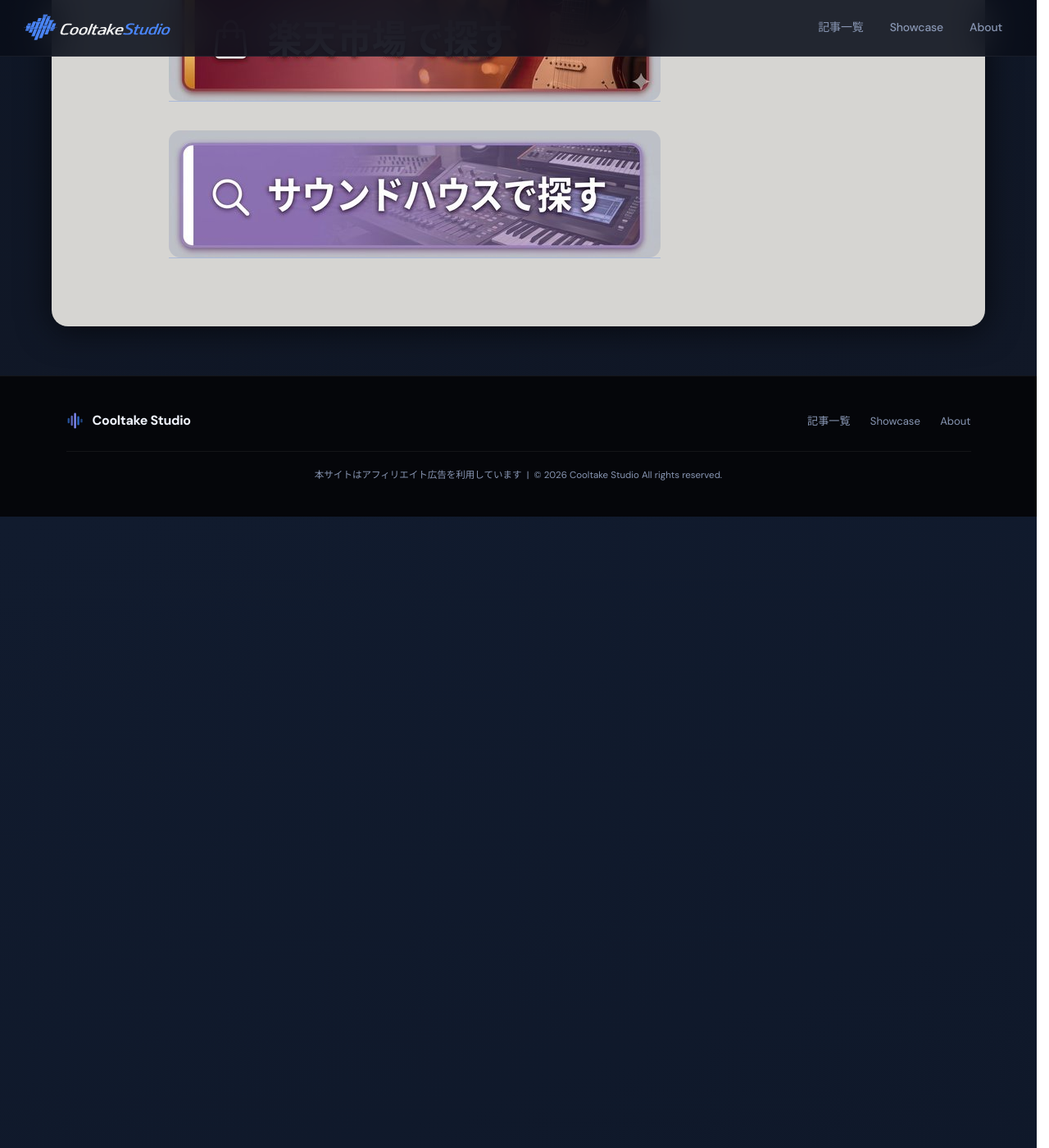
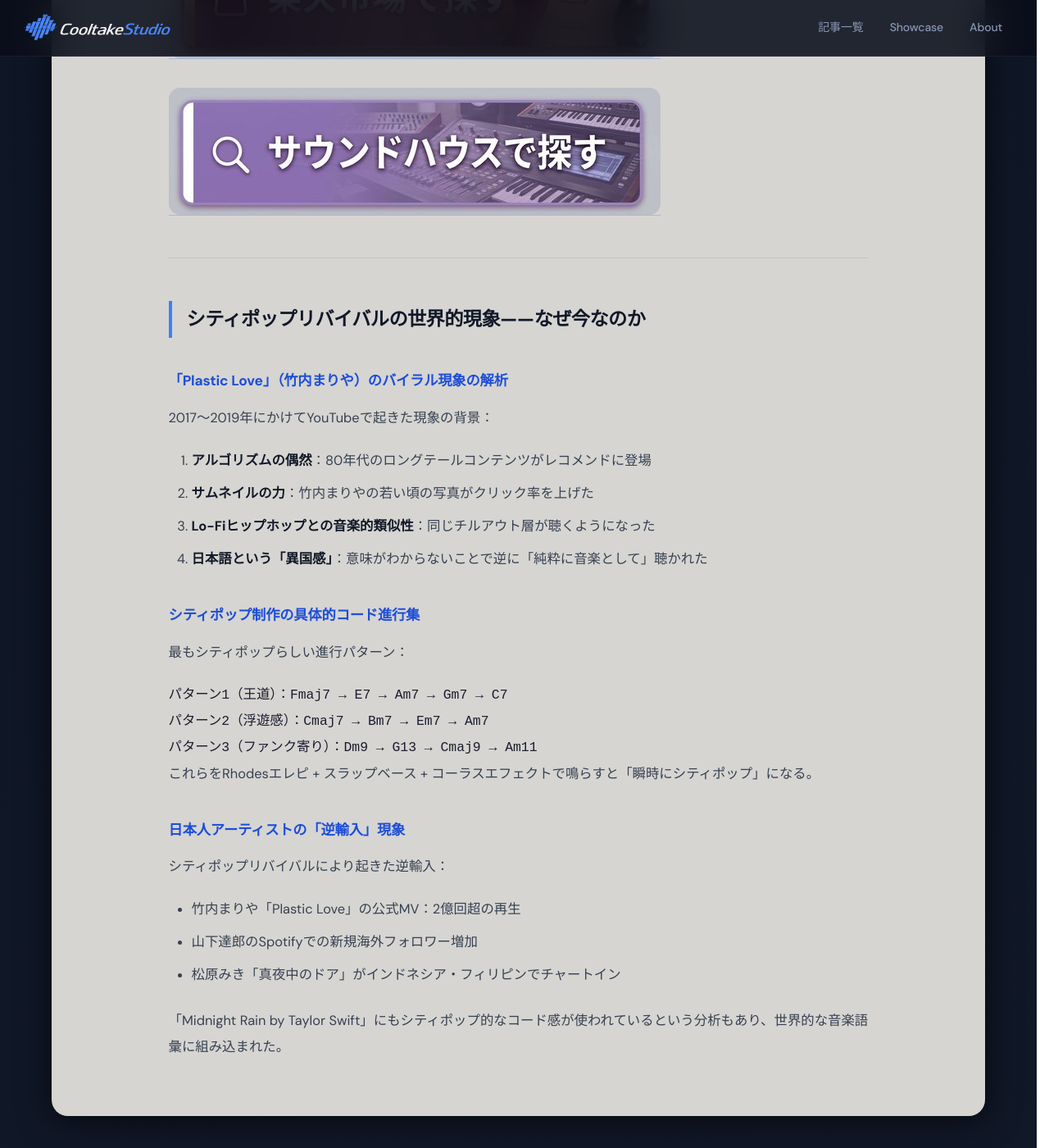
Before and after one commit to cooltake/cooltake-staging, a Jekyll site: the page built from _posts/2026-05-30-japan-music-15-city-pop-revival.md, in a window 1280 px wide and 1400 px high, scrolled down 4419 px. Shown: the whole window at 82% size. Built offline with Jekyll 4.4.1, drawn with Linux system fonts in a browser that asks for light colours; some web fonts are replaced; some of the changed text lies outside the part shown.

Commit message:
fix: fix affiliate links and add deep-dive content to japan music series

````diff
--- a/_posts/2026-05-30-japan-music-15-city-pop-revival.md
+++ b/_posts/2026-05-30-japan-music-15-city-pop-revival.md
@@ -81,7 +80,7 @@
 ### 必要な機材・プラグイン
 
 <div style="margin:1.5rem 0;">
-<a href="https://h.accesstrade.net/sp/cc?rk=0100pdhv00n9hy" rel="nofollow" referrerpolicy="no-referrer-when-downgrade" style="display:inline-block;text-decoration:none;">
+<a href="https://h.accesstrade.net/sp/cc?rk=0100pdhv00n9hy&url=https%3A%2F%2Fwww.soundhouse.co.jp%2Fsearch%2Findex%3Fs_category_cd%3D120%26s_maker_cd%3D%26s_search_all%3D%26s_ord%3D" rel="nofollow" referrerpolicy="no-referrer-when-downgrade" style="display:inline-block;text-decoration:none;">
 <img src="/assets/images/btn-soundhouse.jpg" alt="サウンドハウスで探す" width="600" height="155" style="max-width:100%;height:auto;border-radius:14px;display:block;">
 </a>
 </div>
@@ -92,7 +91,7 @@
 - **アコースティックギター**：カッティングとアルペジオ
 
 <div style="margin:1.5rem 0;">
-<a href="https://hb.afl.rakuten.co.jp/ichiba/2c3fa5a0.94ef6741.2c3fa5a1.98b5e1ce/?pc=https%3A%2F%2Fsearch.rakuten.co.jp%2Fsearch%2Fmall%2F%25E3%2582%A2%25E3%2582%B3%25E3%2583%BC%25E3%2582%B9%25E3%2583%86%25E3%2582%A3%25E3%2583%83%25E3%2582%AF%25E3%2582%AE%25E3%2582%BF%25E3%2583%BC%2F" rel="nofollow" referrerpolicy="no-referrer-when-downgrade" style="display:inline-block;text-decoration:none;">
+<a href="https://hb.afl.rakuten.co.jp/ichiba/54518dd8.3792440a.54518dd9.03b99be4/?pc=https%3A%2F%2Fsearch.rakuten.co.jp%2Fsearch%2Fmall%2F%25E3%2582%A2%25E3%2582%B3%25E3%2583%BC%25E3%2582%B9%25E3%2583%86%25E3%2582%A3%25E3%2583%83%25E3%2582%AF%25E3%2582%AE%25E3%2582%BF%25E3%2583%BC%2F" rel="nofollow" referrerpolicy="no-referrer-when-downgrade" style="display:inline-block;text-decoration:none;">
 <img src="/assets/images/btn-rakuten.jpg" alt="楽天市場で探す" width="600" height="155" style="max-width:100%;height:auto;border-radius:14px;display:block;">
 </a>
 </div>
@@ -112,7 +111,7 @@
 ### 関連アルバム・CDを探す
 
 <div style="margin:1.5rem 0;">
-<a href="https://hb.afl.rakuten.co.jp/ichiba/2c3fa5a0.94ef6741.2c3fa5a1.98b5e1ce/?pc=https%3A//search.rakuten.co.jp/search/mall/%E5%B1%B1%E4%B8%8B%E9%81%94%E9%83%8E%2B%E7%AB%B9%E5%86%85%E3%81%BE%E3%82%8A%E3%82%84%2B%E3%82%B7%E3%83%86%E3%82%A3%E3%83%9D%E3%83%83%E3%83%97%2BCD/" rel="nofollow" referrerpolicy="no-referrer-when-downgrade" style="display:inline-block;text-decoration:none;">
+<a href="https://hb.afl.rakuten.co.jp/ichiba/54518dd8.3792440a.54518dd9.03b99be4/?pc=https%3A//search.rakuten.co.jp/search/mall/%E5%B1%B1%E4%B8%8B%E9%81%94%E9%83%8E%2B%E7%AB%B9%E5%86%85%E3%81%BE%E3%82%8A%E3%82%84%2B%E3%82%B7%E3%83%86%E3%82%A3%E3%83%9D%E3%83%83%E3%83%97%2BCD/" rel="nofollow" referrerpolicy="no-referrer-when-downgrade" style="display:inline-block;text-decoration:none;">
 <img src="/assets/images/btn-rakuten.jpg" alt="楽天市場で探す" width="600" height="155" style="max-width:100%;height:auto;border-radius:14px;display:block;">
 </a>
 </div>
@@ -120,7 +119,7 @@
 ### 関連書籍・教則本を探す
 
 <div style="margin:1.5rem 0;">
-<a href="https://hb.afl.rakuten.co.jp/ichiba/2c3fa5a0.94ef6741.2c3fa5a1.98b5e1ce/?pc=https%3A//search.rakuten.co.jp/search/mall/%E3%82%B3%E3%83%BC%E3%83%89%E9%80%B2%E8%A1%8C%2B%E3%82%AE%E3%82%BF%E3%83%BC%2B%E6%9C%AC/" rel="nofollow" referrerpolicy="no-referrer-when-downgrade" style="display:inline-block;text-decoration:none;">
+<a href="https://hb.afl.rakuten.co.jp/ichiba/54518dd8.3792440a.54518dd9.03b99be4/?pc=https%3A//search.rakuten.co.jp/search/mall/%E3%82%B3%E3%83%BC%E3%83%89%E9%80%B2%E8%A1%8C%2B%E3%82%AE%E3%82%BF%E3%83%BC%2B%E6%9C%AC/" rel="nofollow" referrerpolicy="no-referrer-when-downgrade" style="display:inline-block;text-decoration:none;">
 <img src="/assets/images/btn-rakuten.jpg" alt="楽天市場で探す" width="600" height="155" style="max-width:100%;height:auto;border-radius:14px;display:block;">
 </a>
 </div>
@@ -128,13 +127,46 @@
 ### 関連機材・楽器を探す
 
 <div style="margin:1.5rem 0;">
-<a href="https://hb.afl.rakuten.co.jp/ichiba/2c3fa5a0.94ef6741.2c3fa5a1.98b5e1ce/?pc=https%3A//search.rakuten.co.jp/search/mall/%E3%82%A2%E3%82%B3%E3%83%BC%E3%82%B9%E3%83%86%E3%82%A3%E3%83%83%E3%82%AF%E3%82%AE%E3%82%BF%E3%83%BC%2BMIDI%E3%82%AD%E3%83%BC%E3%83%9C%E3%83%BC%E3%83%89/" rel="nofollow" referrerpolicy="no-referrer-when-downgrade" style="display:inline-block;text-decoration:none;">
+<a href="https://hb.afl.rakuten.co.jp/ichiba/54518dd8.3792440a.54518dd9.03b99be4/?pc=https%3A//search.rakuten.co.jp/search/mall/%E3%82%A2%E3%82%B3%E3%83%BC%E3%82%B9%E3%83%86%E3%82%A3%E3%83%83%E3%82%AF%E3%82%AE%E3%82%BF%E3%83%BC%2BMIDI%E3%82%AD%E3%83%BC%E3%83%9C%E3%83%BC%E3%83%89/" rel="nofollow" referrerpolicy="no-referrer-when-downgrade" style="display:inline-block;text-decoration:none;">
 <img src="/assets/images/btn-rakuten.jpg" alt="楽天市場で探す" width="600" height="155" style="max-width:100%;height:auto;border-radius:14px;display:block;">
 </a>
 </div>
 
 <div style="margin:1.5rem 0;">
-<a href="https://h.accesstrade.net/sp/cc?rk=0100pdhv00n9hy" rel="nofollow" referrerpolicy="no-referrer-when-downgrade" style="display:inline-block;text-decoration:none;">
+<a href="https://h.accesstrade.net/sp/cc?rk=0100pdhv00n9hy&url=https%3A%2F%2Fwww.soundhouse.co.jp%2Fsearch%2Findex%3Fs_category_cd%3D120%26s_maker_cd%3D%26s_search_all%3D%26s_ord%3D" rel="nofollow" referrerpolicy="no-referrer-when-downgrade" style="display:inline-block;text-decoration:none;">
 <img src="/assets/images/btn-soundhouse.jpg" alt="サウンドハウスで探す" width="600" height="155" style="max-width:100%;height:auto;border-radius:14px;display:block;">
 </a>
 </div>
+---
+
+## シティポップリバイバルの世界的現象——なぜ今なのか
+
+### 「Plastic Love」（竹内まりや）のバイラル現象の解析
+
+2017〜2019年にかけてYouTubeで起きた現象の背景：
+
+1. **アルゴリズムの偶然**：80年代のロングテールコンテンツがレコメンドに登場
+2. **サムネイルの力**：竹内まりやの若い頃の写真がクリック率を上げた
+3. **Lo-Fiヒップホップとの音楽的類似性**：同じチルアウト層が聴くようになった
+4. **日本語という「異国感」**：意味がわからないことで逆に「純粋に音楽として」聴かれた
+
+### シティポップ制作の具体的コード進行集
+
+最もシティポップらしい進行パターン：
+
+```
+パターン1（王道）：Fmaj7 → E7 → Am7 → Gm7 → C7
+パターン2（浮遊感）：Cmaj7 → Bm7 → Em7 → Am7
+パターン3（ファンク寄り）：Dm9 → G13 → Cmaj9 → Am11
+```
+
+これらをRhodesエレピ + スラップベース + コーラスエフェクトで鳴らすと「瞬時にシティポップ」になる。
+
+### 日本人アーティストの「逆輸入」現象
+
+シティポップリバイバルにより起きた逆輸入：
+- 竹内まりや「Plastic Love」の公式MV：2億回超の再生
+- 山下達郎のSpotifyでの新規海外フォロワー増加
+- 松原みき「真夜中のドア」がインドネシア・フィリピンでチャートイン
+
+「Midnight Rain by Taylor Swift」にもシティポップ的なコード感が使われているという分析もあり、世界的な音楽語彙に組み込まれた。
````
Also changed, not shown: other parts of _posts/2026-05-30-japan-music-15-city-pop-revival.md (+0 -1 lines).
